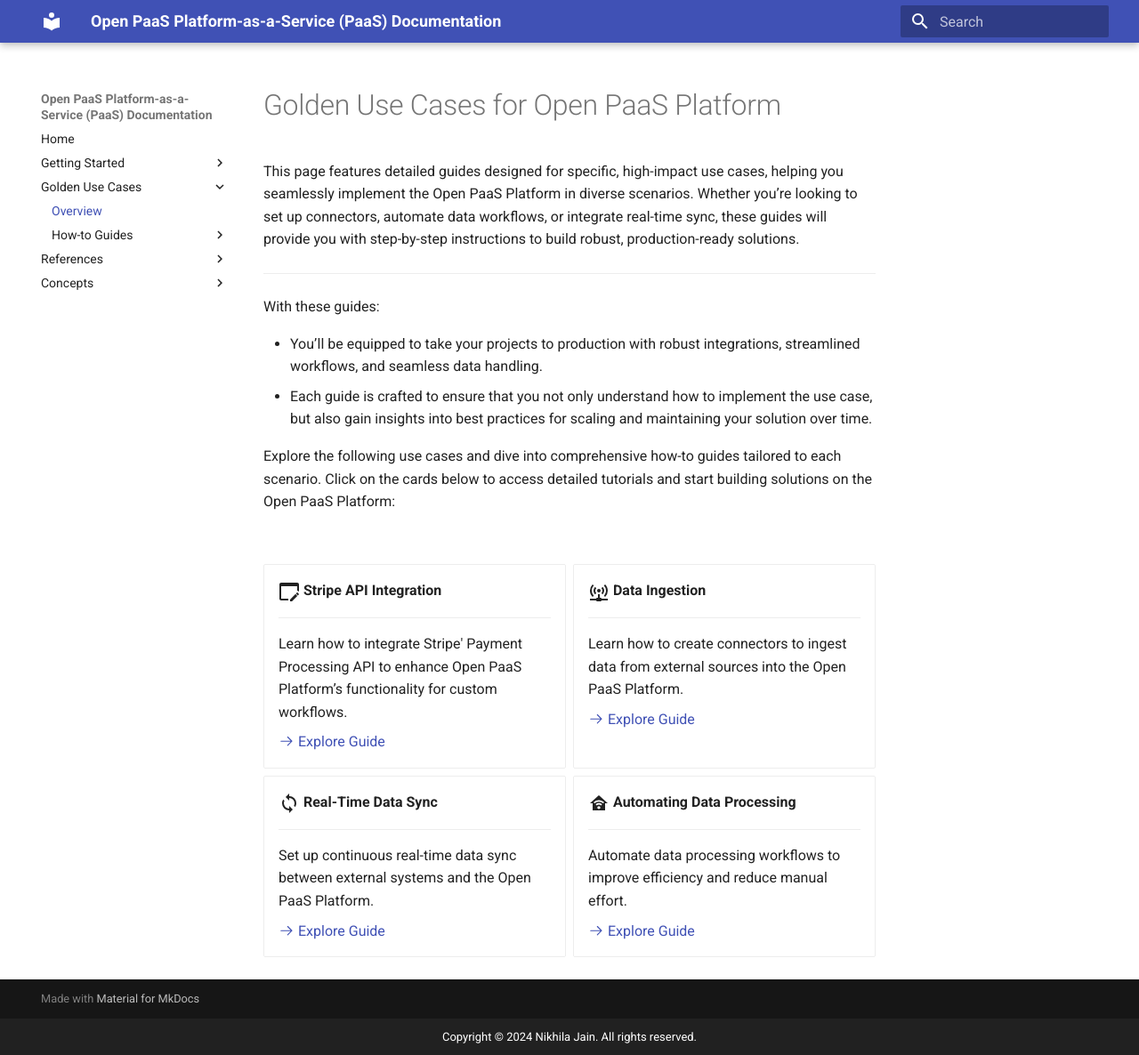
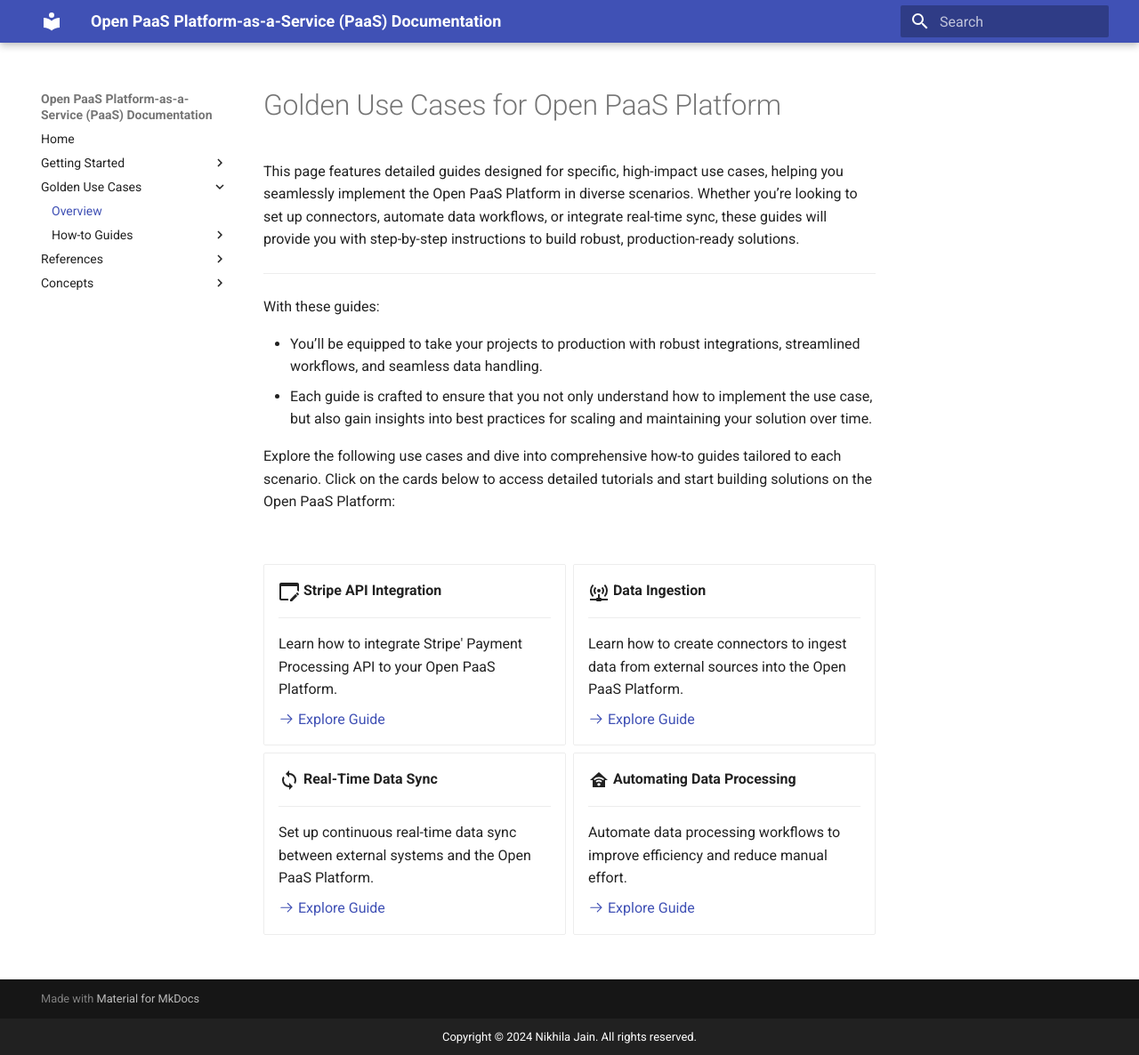
Before and after one commit to jnikhila/open-paas-platform-docs, an MkDocs documentation site: the page built from docs/golden-usecases/overview.md, in a window 1280 px wide and 1186 px high. Shown: the whole window at 89% size. Built offline with MkDocs 1.6.1 and Material for MkDocs 9.7.7, drawn with Linux system fonts in a browser that asks for light colours.

Commit message:
minor fix

```diff
--- a/docs/golden-usecases/overview.md
+++ b/docs/golden-usecases/overview.md
@@ -19,7 +19,7 @@ Explore the following use cases and dive into comprehensive how-to guides tailor
 
     ---
 
-    Learn how to integrate Stripe' Payment Processing API to enhance Open PaaS Platform’s functionality for custom workflows.
+    Learn how to integrate Stripe' Payment Processing API to your Open PaaS Platform.
 
     [:octicons-arrow-right-24: Explore Guide](./how-to-guides/stripe-api-integration.md)
 
```
